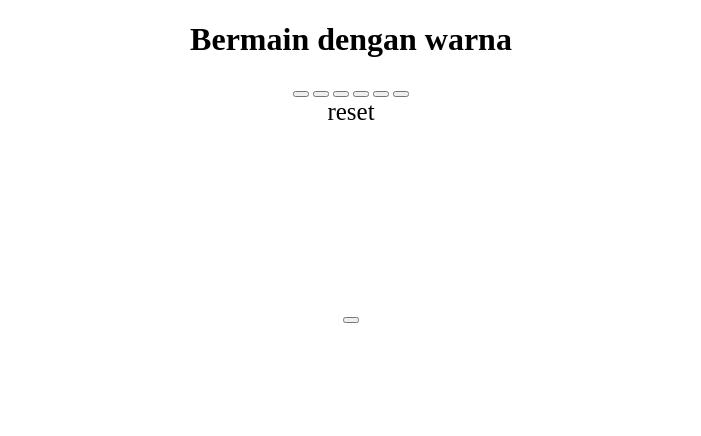
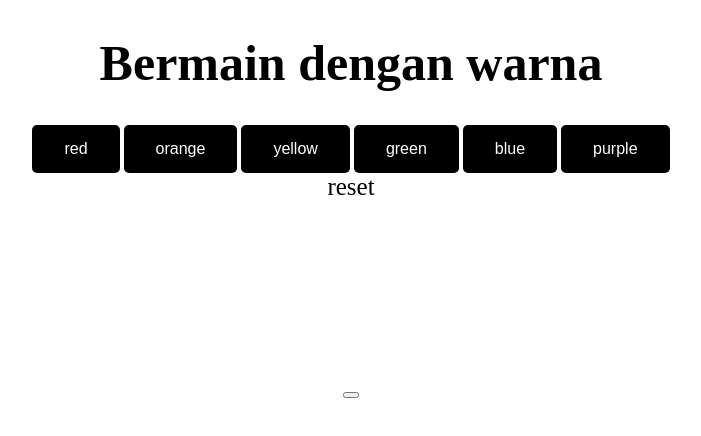
Before and after one commit to MalkaBalakosa/okorkigjskgsgjsgn, a plain HTML site: page index.html in a window 1280 px wide. Shown: the whole page, without its empty margins (289-990 px from the left). Drawn offline with Linux system fonts and the light colour scheme.

Commit message:
Update index.html

```diff
--- a/index.html
+++ b/index.html
@@ -27,21 +27,38 @@
             background-color: purple;
             color: white;
         }
+        .putih {
+            background-color: white;
+        }
         a {
             text-decoration:none;
             color: black;
             font-size: 25px;
         }
+        h1 {
+            font-size: 50px;
+        }
+        .warna {
+            background-color: #000000; /* Green */
+            border: none;
+            color: rgb(255, 255, 255);
+            padding: 15px 32px;
+            text-align: center;
+            text-decoration: none;
+            display: inline-block;
+            font-size: 16px;
+            border-radius: 5px;
+        }
     </style>
 </head>
 
     <h1>Bermain dengan warna</h1>
-    <button type="button" id="merah"></button>
-    <button type="button" id="jingga"></button>
-    <button type="button" id="kuning"></button>
-    <button type="button" id="hijau"></button>
-    <button type="button" id="biru"></button>
-    <button type="button" id="ungu"></button>
+    <button type="button" id="merah" class="warna">red</button>
+    <button type="button" id="jingga" class="warna">orange</button>
+    <button type="button" id="kuning" class="warna">yellow</button>
+    <button type="button" id="hijau" class="warna">green</button>
+    <button type="button" id="biru" class="warna">blue</button>
+    <button type="button" id="ungu" class="warna">purple</button>
     <script src="script.js"></script>
     <br>
     <a href="index.html">reset</a>
```
